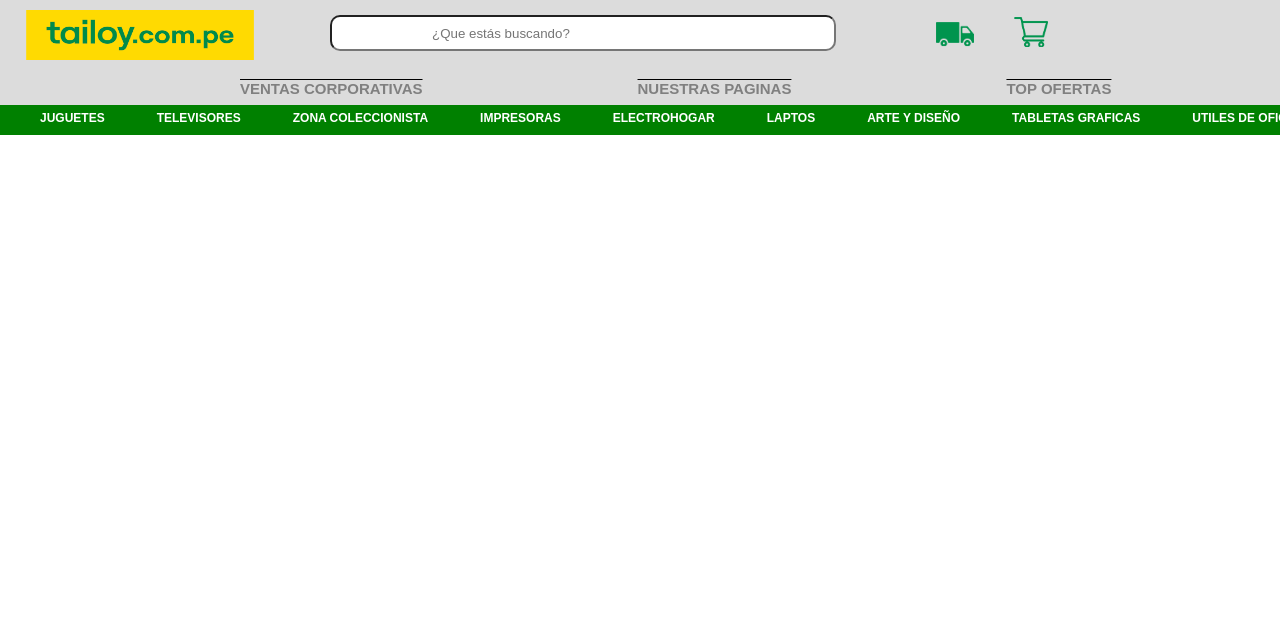
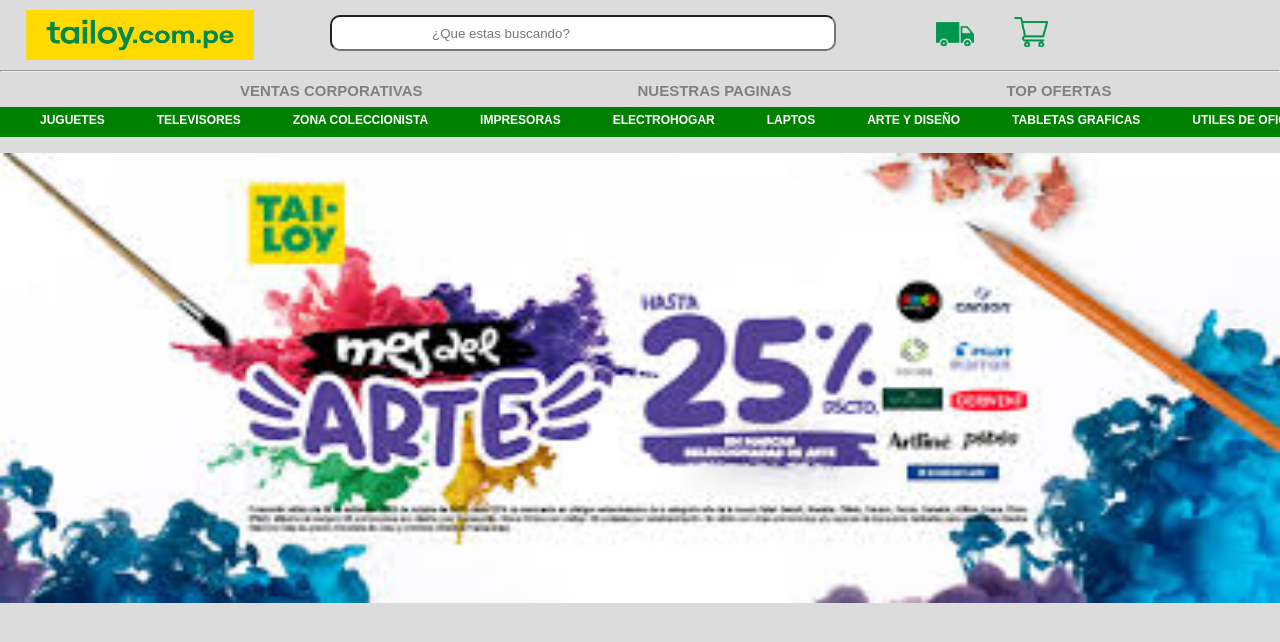
Before and after one commit to RodrDuffoo/EJEMPLO, a plain HTML site: page index.html in a window 1280 px wide. Shown: the top 642 px of the page. Drawn offline with Linux system fonts and the light colour scheme.

Commit message:
Guardando

```diff
--- a/estilo.css
+++ b/estilo.css
@@ -2,6 +2,7 @@
     margin-left: 0px;
     margin-right: 0px;
     margin-top: 0px;
+    background-color: #dcdcdc;
 }
 .cabecera{
     display: flex;
@@ -45,7 +46,6 @@
     background-color: #dcdcdc;
     height: 25px;
     margin-bottom: 0px;
-    text-decoration-line: overline;
 
 }
 .menu li{
@@ -73,3 +73,11 @@
     color: white;
     font-weight: bold;
 }
+.separador{
+    margin: 0px;
+    border: 1 solid gray;
+}
+article img{
+    height: 450px;
+    width: 100%;
+}
--- a/index.html
+++ b/index.html
@@ -7,11 +7,11 @@
 <body class="todo">
     <header class="cabecera">
         <img src="logo.png" class="logo">
-        <input type="text" placeholder="¿Que estás buscando?" name="busca">
+        <input type="text" placeholder="¿Que estas buscando?" name="busca">
         <img src="camion.png" class="silueta1">
         <img src="carrito.png" class="silueta2">
     </header>
-
+    <hr class="separador">
     <nav>
         <ul class="menu">
             <li>VENTAS CORPORATIVAS</li>
@@ -32,9 +32,7 @@
     </nav>
     <section>
         <article>
-            <dl>
-
-            </dl>
+            <img src="banner.jpg">
         </article>
     </section>
 </body>
```
Also changed, not shown: banner.jpg (added).
